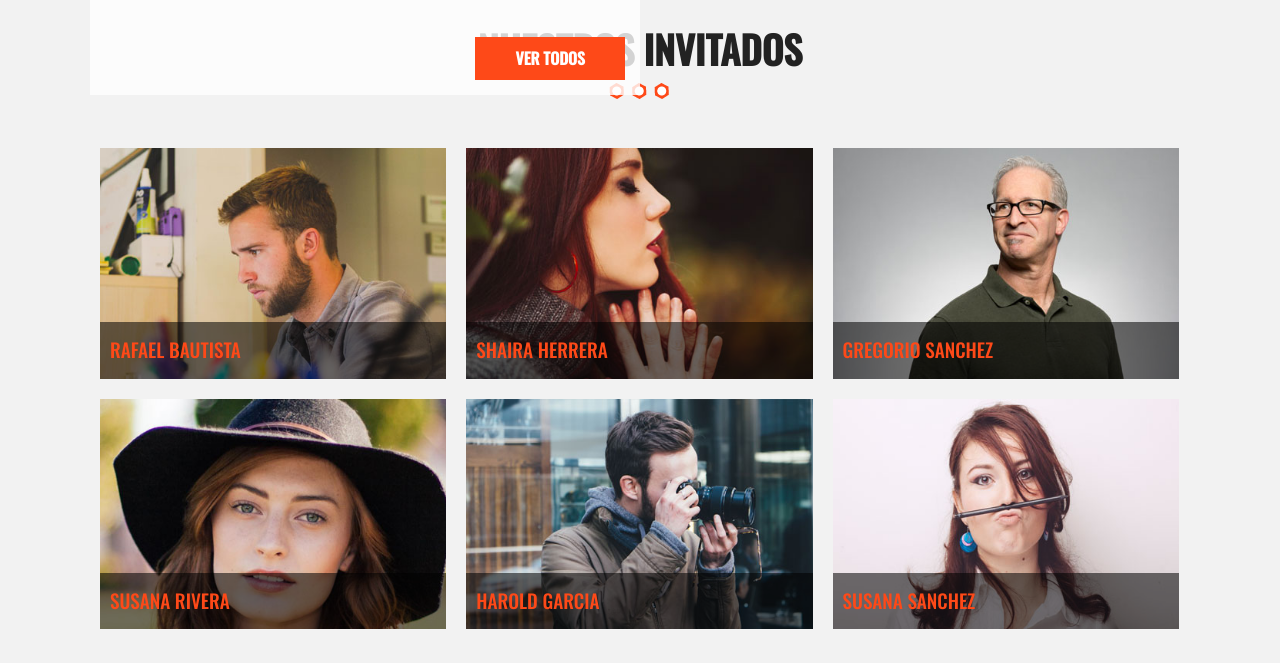
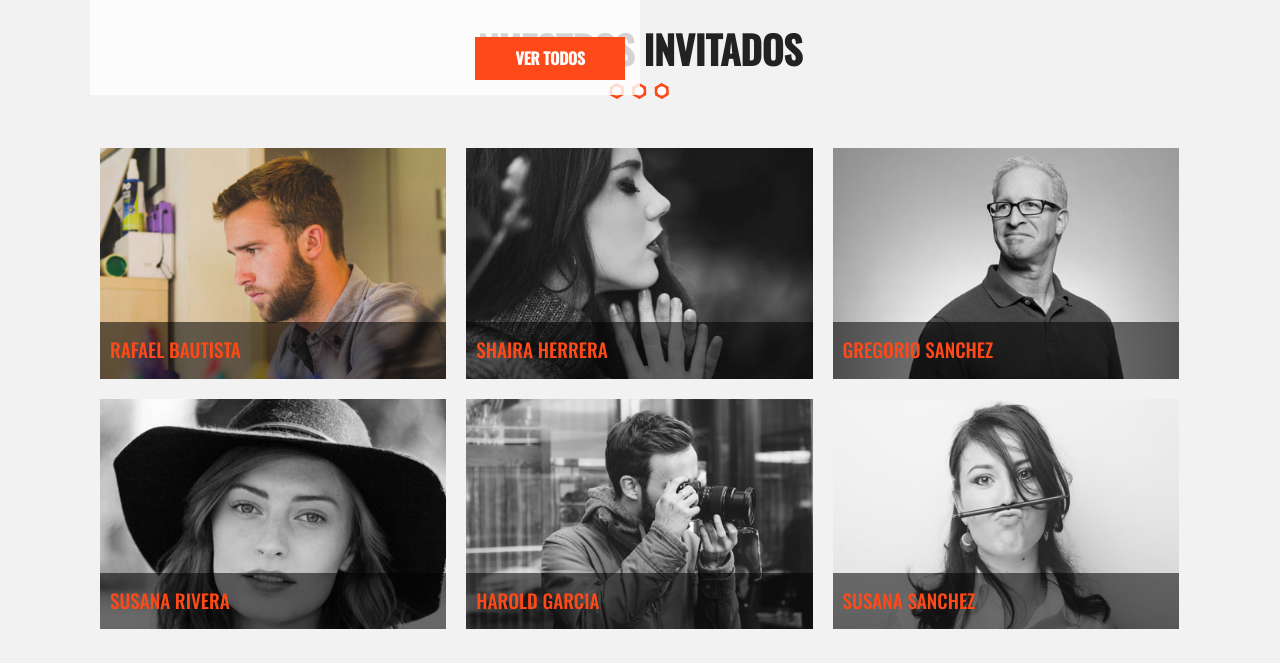
Before and after one commit to antoniDelgado/gldwebcam, a plain HTML site: page index.html in a window 1280 px wide. In both pictures the pointer is over the picture 273 px from the left and 2202 px from the top of the page. Shown: the part 1939-2602 px from the top of the page. Drawn offline with nearby package versions, Linux system fonts and the light colour scheme; files whose address does not match are found by name.

Commit message:
webkit en invitados

```diff
--- a/css/main.css
+++ b/css/main.css
@@ -533,6 +533,14 @@ ul {
 
 .invitado img {
     max-width: 100%;
+    filter: gray;
+    -webkit-filter: grayscale(1);
+    -webkit-transition: all .6s ease-in-out;
+}
+
+.invitado img:hover {
+    -webkit-filter: grayscale(0);
+    -webkit-transform: scale(1.1);
 }
 
 .invitado p {
@@ -547,6 +555,12 @@ ul {
     font-family: 'Oswald', sans-serif;
     color: #fe4918;
     text-transform: uppercase;
+    -webkit-transition: all .5s ease-in-out;
+}
+
+.invitado p:hover {
+    bottom: -80px;
+    opacity: 0;
 }
 
 
```
